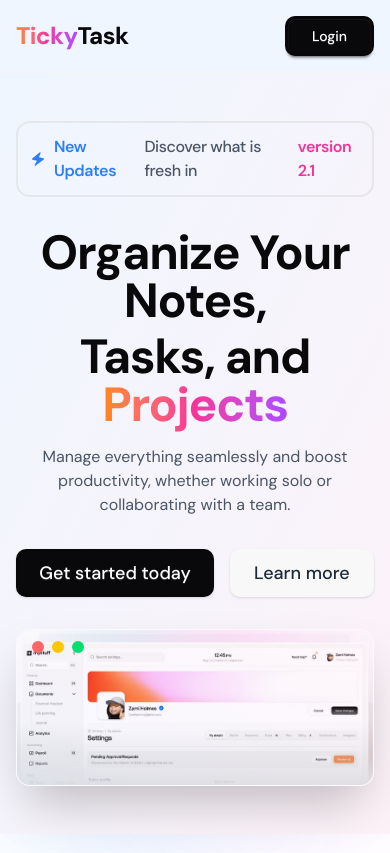
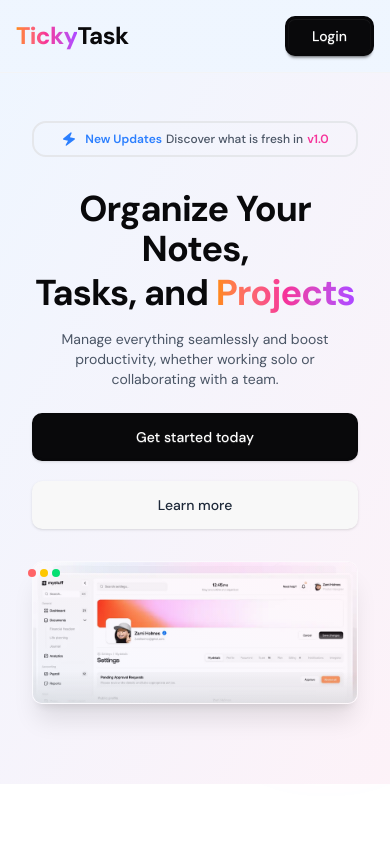
Before and after one commit to nextgenalva/TickyTask, a React (Vite) app: page / in a window 390 px wide. Built offline with nearby package versions, Linux system fonts and the light colour scheme; no server answers.

Commit message:
Landing responsive deploy

```diff
--- a/src/pages/Home/Sections/Hero.jsx
+++ b/src/pages/Home/Sections/Hero.jsx
@@ -7,58 +7,60 @@
         <div className="py-12 bg-gradient-to-br from-blue-50 to-pink-50">
             <div className="max-w-6xl mx-auto px-4">
                 {/* New Updates badge */}
-                <div className="flex justify-center mb-8 tracking-tight">
-                    <div className="border-2 border-gray-200 rounded-xl py-3 px-3 flex items-center gap-2">
-                        <span className="text-blue-500">
-                            <BiSolidZap />
+                <div className="flex justify-center mb-8 w-full px-4">
+                    <div className="border-2 border-gray-200 rounded-xl py-2 px-3 md:py-3 md:px-4 flex items-center gap-1 md:gap-2 w-full max-w-md md:max-w-lg">
+                        <h1 className="text-gray-600 font-medium text-xs md:text-base flex flex-wrap items-center justify-center w-full">
+                            <span className="text-blue-500 flex items-center mr-1">
+                                <BiSolidZap size={16} className="inline mr-1" />
                             </span>
-                        <span className="text-blue-500 font-semibold">New Updates</span>
-                        <span className="text-gray-600 font-medium">Discover what is fresh in</span>
-                        <span className="text-pink-500 font-semibold">version 2.1</span>
+                            <span className="text-blue-500 font-semibold mr-1">New Updates</span>
+                            <span className="text-gray-600 font-medium mr-1">Discover what is fresh in</span>
+                            <span className="text-pink-500 font-semibold">v1.0</span>
+                        </h1>
                     </div>
                 </div>
 
+                <div className="px-4 sm:px-6 md:px-8 max-w-6xl mx-auto">
                     {/* Main heading */}
-                <div className="text-center mb-3">
-                    <h1 className="text-5xl md:text-6xl font-bold tracking-tight">
+                    <div className="text-center mb-4 md:mb-6">
+                        <h1 className="text-4xl md:text-5xl lg:text-6xl font-bold tracking-tight">
                             Organize Your Notes,
                         </h1>
-                    <h1 className="text-5xl md:text-6xl font-bold mt-2 tracking-tight">
+                        <h1 className="text-4xl md:text-5xl lg:text-6xl font-bold mt-1 md:mt-2 tracking-tight">
                             Tasks, and <span className="bg-gradient-to-r from-orange-400 via-pink-500 to-purple-500 bg-clip-text text-transparent">Projects</span>
                         </h1>
                     </div>
 
                     {/* Subtitle */}
-                <p className="text-gray-600 text-center max-w-5xl mx-auto mt-4">
+                    <p className="text-gray-600 text-center text-sm sm:text-base md:text-lg max-w-xs sm:max-w-lg md:max-w-3xl lg:max-w-5xl mx-auto mt-2 md:mt-4">
                         Manage everything seamlessly and boost productivity, whether working solo or collaborating with a team.
                     </p>
 
                     {/* CTA buttons */}
-                <div className="flex justify-center gap-4 my-8">
-                    <Link to='/login' className="btn btn-lg btn-neutral text-white rounded-lg shadow-sm font-medium">
+                    <div className="flex flex-col sm:flex-row justify-center gap-3 sm:gap-4 my-6 md:my-8">
+                        <Link to='/login' className="btn btn-lg btn-neutral text-white rounded-lg shadow-sm font-medium text-sm sm:text-base py-2 px-4 sm:px-6">
                             Get started today
                         </Link>
-                    <button className="btn btn-lg px-6 border-none rounded-lg shadow text-gray-800 font-medium">
+                        <button className="btn btn-lg border-none rounded-lg shadow text-gray-800 font-medium text-sm sm:text-base py-2 px-4 sm:px-6 mt-2 sm:mt-0">
                             Learn more
                         </button>
-
+                    </div>
                 </div>
 
-                {/* Dashboard preview */}
-                <div className="relative mx-auto max-w-5xl">
-                    {/* Decorative elements */}
-                    <div className="absolute -z-10 -top-8 -left-8 w-64 h-64 bg-gradient-to-br from-blue-300/20 to-blue-500/20 rounded-full blur-3xl"></div>
-                    <div className="absolute -z-10 -bottom-8 -right-8 w-64 h-64 bg-gradient-to-br from-pink-300/20 to-purple-500/20 rounded-full blur-3xl"></div>
+                <div className="relative mx-auto max-w-5xl px-4 sm:px-6 md:px-8 my-8 md:my-16">
+                    {/* Decorative elements - adjusted for different screen sizes */}
+                    <div className="absolute -z-10 -top-4 -left-4 sm:-top-6 sm:-left-6 md:-top-8 md:-left-8 w-32 h-32 sm:w-48 sm:h-48 md:w-64 md:h-64 bg-gradient-to-br from-blue-300/20 to-blue-500/20 rounded-full blur-2xl md:blur-3xl"></div>
+                    <div className="absolute -z-10 -bottom-4 -right-4 sm:-bottom-6 sm:-right-6 md:-bottom-8 md:-right-8 w-32 h-32 sm:w-48 sm:h-48 md:w-64 md:h-64 bg-gradient-to-br from-pink-300/20 to-purple-500/20 rounded-full blur-2xl md:blur-3xl"></div>
 
                     {/* Image container with shadow and border effect */}
-                    <div className="relative rounded-xl overflow-hidden shadow-2xl border border-white/20 bg-white/30 backdrop-blur-sm">
+                    <div className="relative rounded-lg sm:rounded-xl overflow-hidden shadow-xl md:shadow-2xl border border-white/20 bg-white/30 backdrop-blur-sm">
                         <div className="absolute inset-0 bg-gradient-to-tr from-blue-500/5 to-pink-500/5"></div>
 
                         {/* The actual dashboard image */}
                         <img
                             src="/src/assets/Screenshot 2025-04-09 233927.png"
                             alt="TickyTask Dashboard Interface"
-                            className="w-full h-auto rounded-xl shadow-inner object-cover"
+                            className="w-full h-auto rounded-lg sm:rounded-xl shadow-inner object-cover"
                             onError={(e) => {
                                 e.target.onerror = null;
                                 e.target.src = "/api/placeholder/1200/800";
@@ -66,16 +68,16 @@
                         />
 
                         {/* Overlays for design effect */}
-                        <div className="absolute inset-0 border border-white/10 rounded-xl pointer-events-none"></div>
-                        <div className="absolute top-0 w-full h-16 bg-gradient-to-b from-white/10 to-transparent"></div>
-                        <div className="absolute bottom-0 w-full h-16 bg-gradient-to-t from-black/10 to-transparent"></div>
+                        <div className="absolute inset-0 border border-white/10 rounded-lg sm:rounded-xl pointer-events-none"></div>
+                        <div className="absolute top-0 w-full h-8 sm:h-12 md:h-16 bg-gradient-to-b from-white/10 to-transparent"></div>
+                        <div className="absolute bottom-0 w-full h-8 sm:h-12 md:h-16 bg-gradient-to-t from-black/10 to-transparent"></div>
                     </div>
 
-                    {/* Browser dots decoration at top */}
-                    <div className="absolute top-3 left-4 flex space-x-2">
-                        <div className="w-3 h-3 rounded-full bg-red-400"></div>
-                        <div className="w-3 h-3 rounded-full bg-yellow-400"></div>
-                        <div className="w-3 h-3 rounded-full bg-green-400"></div>
+                    {/* Browser dots decoration at top - adjusted size for mobile */}
+                    <div className="absolute top-2 sm:top-3 left-3 sm:left-4 flex space-x-1 sm:space-x-2">
+                        <div className="w-2 h-2 sm:w-3 sm:h-3 rounded-full bg-red-400"></div>
+                        <div className="w-2 h-2 sm:w-3 sm:h-3 rounded-full bg-yellow-400"></div>
+                        <div className="w-2 h-2 sm:w-3 sm:h-3 rounded-full bg-green-400"></div>
                     </div>
                 </div>
             </div>
```
Also changed, not shown: firebase.json (added), 1 other file (tests, documents, lock files or other folders). Lines whose indentation alone changed are shown as unchanged.
